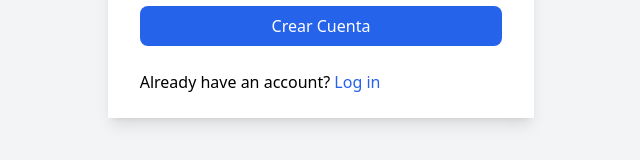
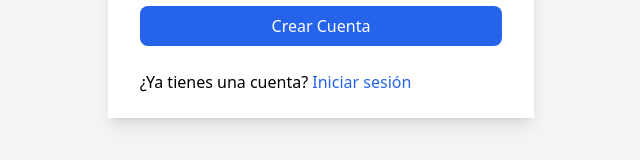
Before and after one commit to Nrosa01/Svelte-simple-form-test, a Svelte app: page / in a window 1280 px wide. Shown: the part 606-766 px from the top of the page, without its empty margins (319-959 px from the left). Built offline with nearby package versions, Linux system fonts and the light colour scheme.

Commit message:
Coherencia de idiomas

```diff
--- a/src/App.svelte
+++ b/src/App.svelte
@@ -1,5 +1,4 @@
 <script>
-  import Button from "./lib/Button.svelte";
   import FormLabel from "./lib/FormLabel.svelte";
   import LargeButton from "./lib/LargeButton.svelte";
   import Icon from "./lib/Icon.svelte";
@@ -8,7 +7,6 @@
   let email = "";
   let password = "";
   let confirmPassword = "";
-  let hasBeenClicked = false;
 
   function isEmpty(str) {
     return !str || 0 === str.length;
@@ -58,32 +56,32 @@
           <form action="">
                  <FormLabel title={"Nombre"} bind:value={name} bind:condition={isValidName}></FormLabel>
                   {#if !isValidName}
-                 <span class="text-xs text-red-400">El nombre debe contener al menos 4 caracteres</span>
+                 <span class="text-xs text-red-400 font-medium">El nombre debe contener al menos 4 caracteres</span>
                   {/if}
                  <FormLabel title={"Email"} bind:value={email} bind:condition={isValidEmail}></FormLabel>
                   {#if !isValidEmail}
-                 <span class="text-xs text-red-400">El correo debe ser de la forma  usuario@dominio.x</span>
+                 <span class="text-xs text-red-400 font-medium">El correo debe ser de la forma  usuario@dominio.x</span>
                   {/if}
                  <FormLabel title={"Contraseña"} bind:value={password} bind:condition={isValidPassword}></FormLabel>
                  {#if !isValidPassword || containsSpecialCharacters(password)}
                  <div class="inline-flex flex-col">
                   {#if !isValidPassword}
-                  <span class="text-xs text-red-400 font-medium">*La contraseña debe contener 8 caracteres, 1 letra mayúscula, 1 letra minúscula y 1 número</span>
+                  <span class="text-xs text-red-400 font-medium">La contraseña debe contener 8 caracteres, 1 letra mayúscula, 1 letra minúscula y 1 número</span>
                     {/if}
                   {#if containsSpecialCharacters(password)}
-                    <span class="text-xs text-red-400 font-medium">*La contraseña no puede contener caracteres especiales</span>
+                    <span class="text-xs text-red-400 font-medium">La contraseña no puede contener caracteres especiales</span>
                    {/if}
                   </div>
                   {/if}
                  <FormLabel title={"Confirmar Contraseña"} type={"password"} bind:value={confirmPassword} bind:condition={isValidConfirmPassword}></FormLabel>
                   {#if !isValidConfirmPassword}
-                  <span class="text-xs text-red-400 font-medium">Passwords must match</span>
+                  <span class="text-xs text-red-400 font-medium">Las contraseñas deben coincidir</span>
                   {/if}
                   <LargeButton on:click={handleSubmission}>Crear Cuenta</LargeButton>
                   <div class="mt-6 text-grey-dark">
-                      Already have an account?
+                      ¿Ya tienes una cuenta?
                       <a class="text-blue-600 hover:underline" href="#">
-                          Log in
+                          Iniciar sesión
                       </a>
               </div>
           </form>
```
